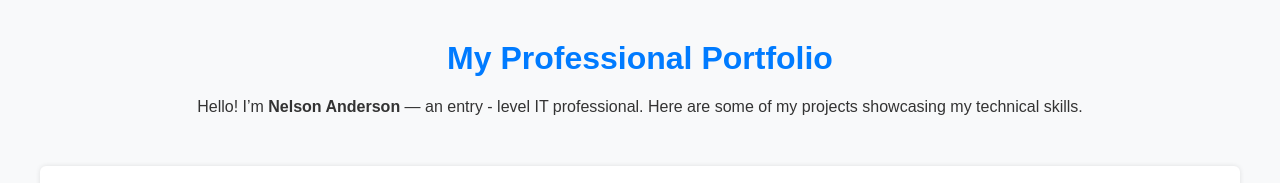
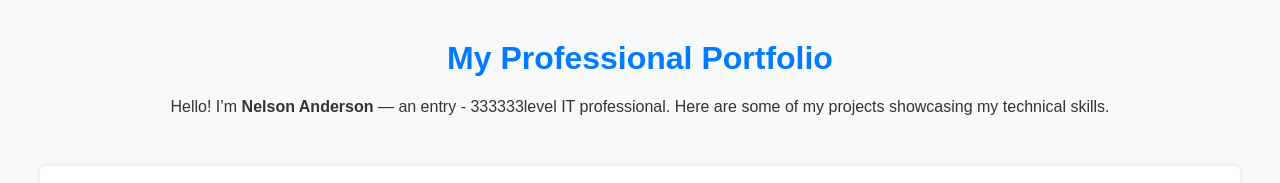
Before and after one commit to Nelson-Anderson/Nelson-Anderson.github.io, a plain HTML site: page index.html in a window 1280 px wide. Shown: the top 183 px of the page. Drawn offline with Linux system fonts and the light colour scheme.

Commit message:
Update index.html

```diff
--- a/index.html
+++ b/index.html
@@ -41,7 +41,7 @@
 
 <header>
   <h1>My Professional Portfolio</h1>
-  <p>Hello! I’m <strong>Nelson Anderson</strong> — an entry - level IT professional. Here are some of my projects showcasing my technical skills.</p>
+  <p>Hello! I’m <strong>Nelson Anderson</strong> — an entry - 333333level IT professional. Here are some of my projects showcasing my technical skills.</p>
 </header>
 
 <section class="project">
```
